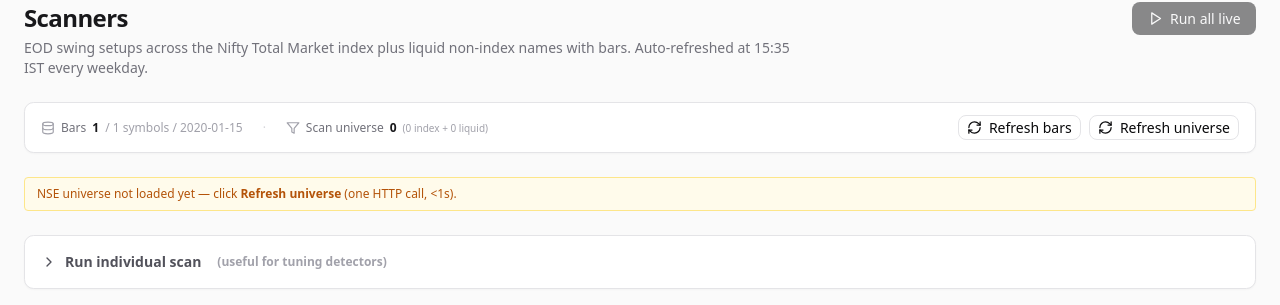
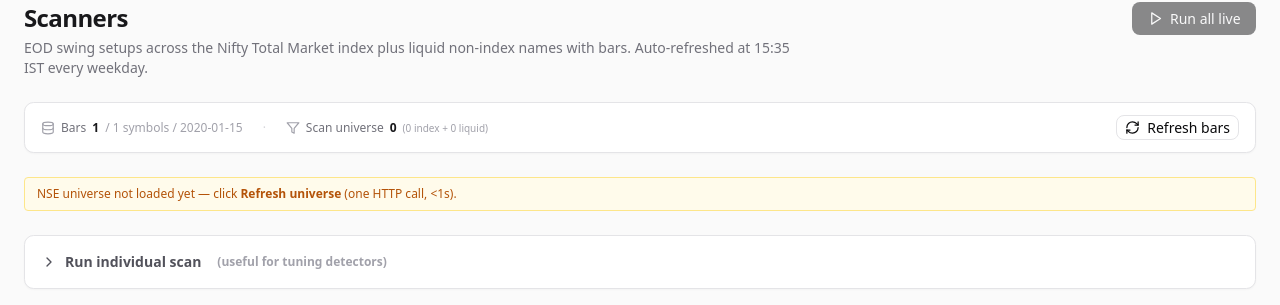
Before and after one commit to rushikeshdikey/trading-platform, a FastAPI app: page /scanners in a window 1280 px wide; the page is wider, and only the part inside the window is pictured. Shown: the part 136-441 px from the top of that part. Run offline with FastAPI, Linux system fonts and the light colour scheme; the visitor is signed in with stand-in values (Sample User, id 1); tables that the repository leaves empty hold one stand-in row (values such as "Sample post"); data that the repository does not hold is empty; some web fonts are replaced.

Commit message:
Hide Refresh universe button — daily disk cache is enough
Manual refresh button isn't worth the risk: NSE archives sometimes
blackholes from cloud IPs and the synchronous fetch took down the site
once. The 24h disk cache + lazy fetch on first scan covers the common
case. Re-enable once we add retry / circuit breaker.

```diff
--- a/app/templates/scanners.html
+++ b/app/templates/scanners.html
@@ -51,9 +51,12 @@
       <form method="post" action="/scanners/refresh-bars" class="inline">
         <button class="btn btn-outline !py-1 !px-2 text-[11px]"><i data-lucide="refresh-cw"></i>Refresh bars</button>
       </form>
-      <form method="post" action="/scanners/refresh-index-universe" class="inline">
+      {# Refresh universe button intentionally hidden — NSE archives is flaky
+         from cloud IPs and pinned the workers once. Daily disk cache + lazy
+         fetch is enough; re-enable once we add proper retry / circuit breaker. #}
+      {# <form method="post" action="/scanners/refresh-index-universe" class="inline">
         <button class="btn btn-outline !py-1 !px-2 text-[11px]"><i data-lucide="refresh-cw"></i>Refresh universe</button>
-      </form>
+      </form> #}
     </span>
   </div>
   {% if cache.rows == 0 %}<div class="text-xs text-amber-700 bg-amber-50 border border-amber-200 px-3 py-2 rounded">Cold start: first <strong>Refresh bars</strong> pulls ~180 days for both exchanges (slow).</div>{% endif %}
```
